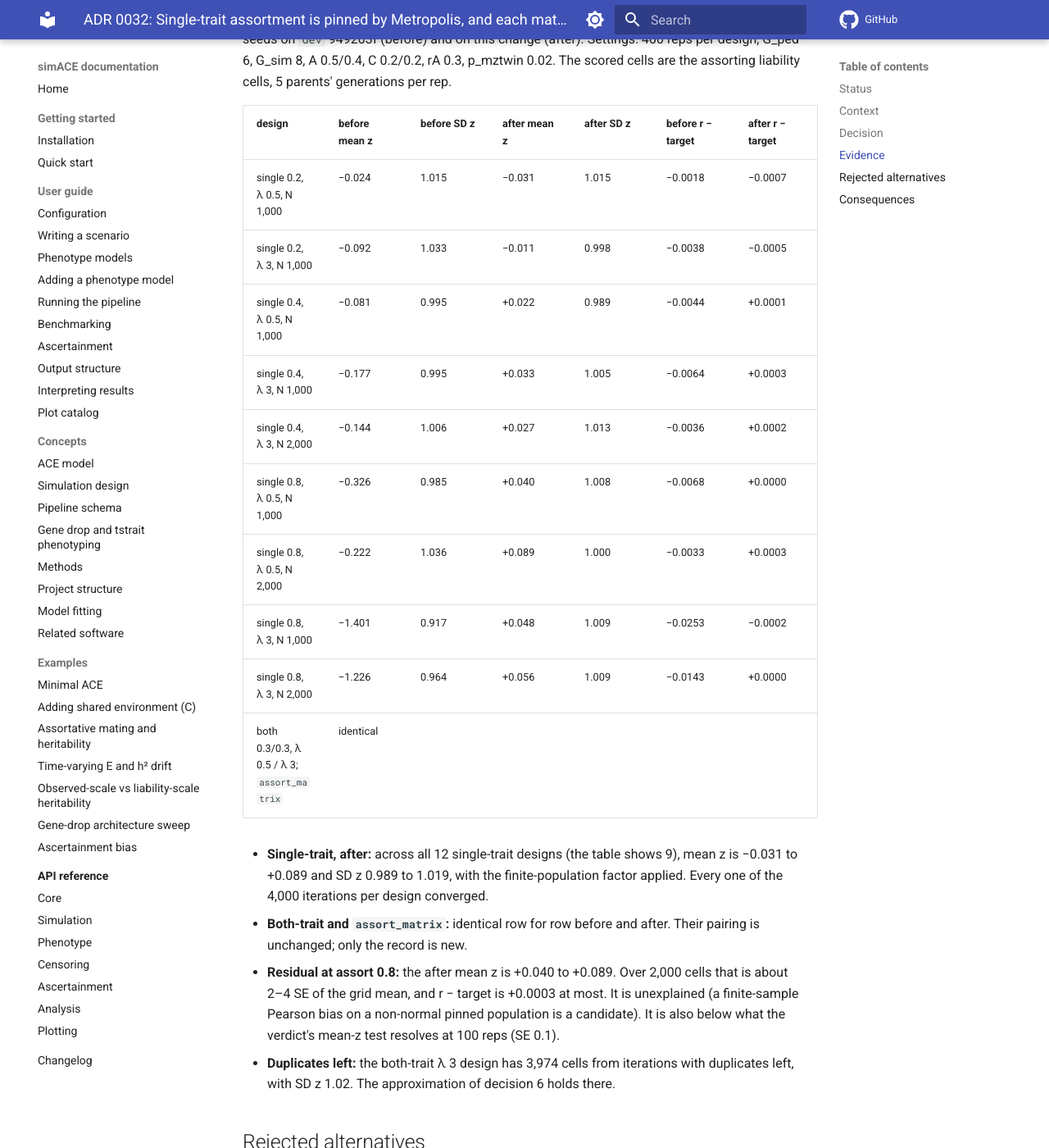
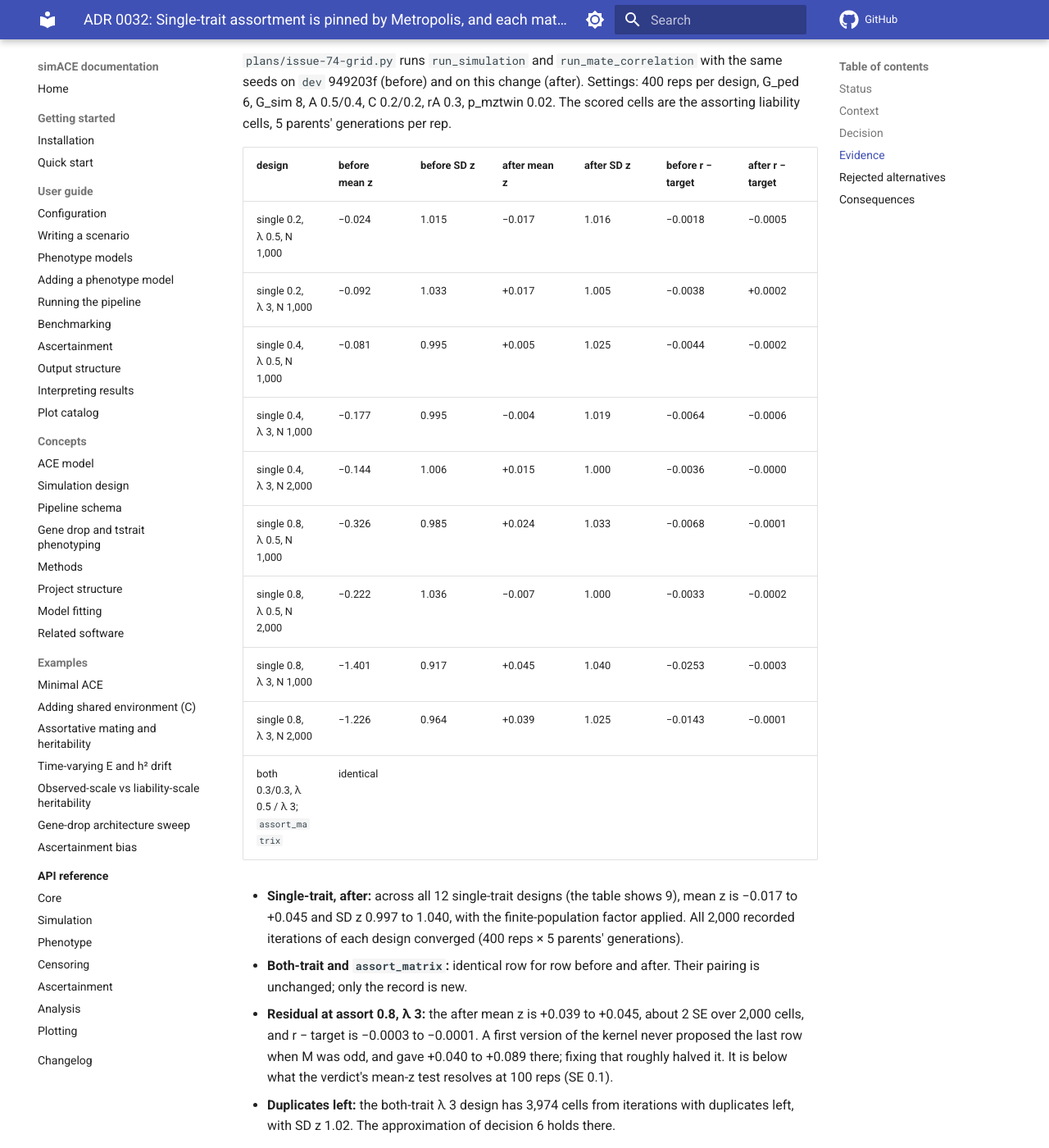
Before and after one commit to rwaples/simACE, an MkDocs documentation site: the page built from docs/adr/0032-single-trait-pinning-and-pairing-records.md, in a window 1280 px wide and 1400 px high, scrolled down 1700 px. Shown: the whole window at 82% size. Built offline with MkDocs 1.6.1 and Material for MkDocs 9.7.7, drawn with Linux system fonts in a browser that asks for light colours; comment, search, counter and statistics services are not loaded; some of the changed text lies outside the part shown.

Commit message:
Fix review findings in single-trait pinning (#73, #74)
- The single-trait kernel proposed only the first 2*(M//2) rows, so with
  M odd the last couple kept its copula father. Each batch now draws its
  pairs from all M rows. This changes single-trait output again (golden
  digests standard_single_am, standard_pergen); other paths stay
  byte-identical.
- A constant active trait skipped NaN into the kernel; refinement is now
  skipped, and a record with nothing pinned is not converged.
- mate_correlation applies its not-applicable gates before treating a
  missed target as information, and says the miss is measured after dedup.
- The pairing mode is derived once; each liability is standardized once.
- ADR 0032's grid is rerun: single-trait mean z -0.017..+0.045, SD z
  0.997..1.040, 0 of 2,000 iterations per design not converged.

```diff
--- a/docs/adr/0032-single-trait-pinning-and-pairing-records.md
+++ b/docs/adr/0032-single-trait-pinning-and-pairing-records.md
@@ -53,8 +53,11 @@ acceptance folders) is pending.
    only where both traits assort. Induced cells stay not applicable: only the
    active trait is pinned.
 4. **A missed target is information.** On an iteration whose record says
-   `converged: false`, every cell that would be scored is information. Its
-   reason lists the recorded errors, and it counts against coverage.
+   `converged: false`, a cell that passes the not-applicable gates (induced,
+   configured 0, too few Mating Pairs, the tolerance gate) is information.
+   Its reason lists the recorded errors, which are measured after dedup, and
+   it counts against coverage. A record with nothing pinned (M < 2, or a
+   constant active trait) is not converged.
 5. **Consistency.** A record whose mode disagrees with the iteration's
    assortment raises. So does a missing `mating.yaml` in an assortative
    scenario, with a "recompute the rep" message.
@@ -73,28 +76,28 @@ generations per rep.
 
 | design | before mean z | before SD z | after mean z | after SD z | before r − target | after r − target |
 |---|---|---|---|---|---|---|
-| single 0.2, λ 0.5, N 1,000 | −0.024 | 1.015 | −0.031 | 1.015 | −0.0018 | −0.0007 |
-| single 0.2, λ 3, N 1,000 | −0.092 | 1.033 | −0.011 | 0.998 | −0.0038 | −0.0005 |
-| single 0.4, λ 0.5, N 1,000 | −0.081 | 0.995 | +0.022 | 0.989 | −0.0044 | +0.0001 |
-| single 0.4, λ 3, N 1,000 | −0.177 | 0.995 | +0.033 | 1.005 | −0.0064 | +0.0003 |
-| single 0.4, λ 3, N 2,000 | −0.144 | 1.006 | +0.027 | 1.013 | −0.0036 | +0.0002 |
-| single 0.8, λ 0.5, N 1,000 | −0.326 | 0.985 | +0.040 | 1.008 | −0.0068 | +0.0000 |
-| single 0.8, λ 0.5, N 2,000 | −0.222 | 1.036 | +0.089 | 1.000 | −0.0033 | +0.0003 |
-| single 0.8, λ 3, N 1,000 | −1.401 | 0.917 | +0.048 | 1.009 | −0.0253 | −0.0002 |
-| single 0.8, λ 3, N 2,000 | −1.226 | 0.964 | +0.056 | 1.009 | −0.0143 | +0.0000 |
+| single 0.2, λ 0.5, N 1,000 | −0.024 | 1.015 | −0.017 | 1.016 | −0.0018 | −0.0005 |
+| single 0.2, λ 3, N 1,000 | −0.092 | 1.033 | +0.017 | 1.005 | −0.0038 | +0.0002 |
+| single 0.4, λ 0.5, N 1,000 | −0.081 | 0.995 | +0.005 | 1.025 | −0.0044 | −0.0002 |
+| single 0.4, λ 3, N 1,000 | −0.177 | 0.995 | −0.004 | 1.019 | −0.0064 | −0.0006 |
+| single 0.4, λ 3, N 2,000 | −0.144 | 1.006 | +0.015 | 1.000 | −0.0036 | −0.0000 |
+| single 0.8, λ 0.5, N 1,000 | −0.326 | 0.985 | +0.024 | 1.033 | −0.0068 | −0.0001 |
+| single 0.8, λ 0.5, N 2,000 | −0.222 | 1.036 | −0.007 | 1.000 | −0.0033 | −0.0002 |
+| single 0.8, λ 3, N 1,000 | −1.401 | 0.917 | +0.045 | 1.040 | −0.0253 | −0.0003 |
+| single 0.8, λ 3, N 2,000 | −1.226 | 0.964 | +0.039 | 1.025 | −0.0143 | −0.0001 |
 | both 0.3/0.3, λ 0.5 / λ 3; `assort_matrix` | identical | | | | | |
 
 - **Single-trait, after:** across all 12 single-trait designs (the table
-  shows 9), mean z is −0.031 to +0.089 and SD z 0.989 to 1.019, with the
-  finite-population factor applied. Every one of the 4,000 iterations per
-  design converged.
+  shows 9), mean z is −0.017 to +0.045 and SD z 0.997 to 1.040, with the
+  finite-population factor applied. All 2,000 recorded iterations of each
+  design converged (400 reps × 5 parents' generations).
 - **Both-trait and `assort_matrix`:** identical row for row before and after.
   Their pairing is unchanged; only the record is new.
-- **Residual at assort 0.8:** the after mean z is +0.040 to +0.089. Over
-  2,000 cells that is about 2–4 SE of the grid mean, and r − target is
-  +0.0003 at most. It is unexplained (a finite-sample Pearson bias on a
-  non-normal pinned population is a candidate). It is also below what the
-  verdict's mean-z test resolves at 100 reps (SE 0.1).
+- **Residual at assort 0.8, λ 3:** the after mean z is +0.039 to +0.045,
+  about 2 SE over 2,000 cells, and r − target is −0.0003 to −0.0001. A
+  first version of the kernel never proposed the last row when M was odd,
+  and gave +0.040 to +0.089 there; fixing that roughly halved it. It is
+  below what the verdict's mean-z test resolves at 100 reps (SE 0.1).
 - **Duplicates left:** the both-trait λ 3 design has 3,974 cells from
   iterations with duplicates left, with SD z 1.02. The approximation of
   decision 6 holds there.
```
Also changed, not shown: docs/changelog.md (+2 -2 lines), docs/concepts/methods.md (+1 -1 lines), 6 other files.
